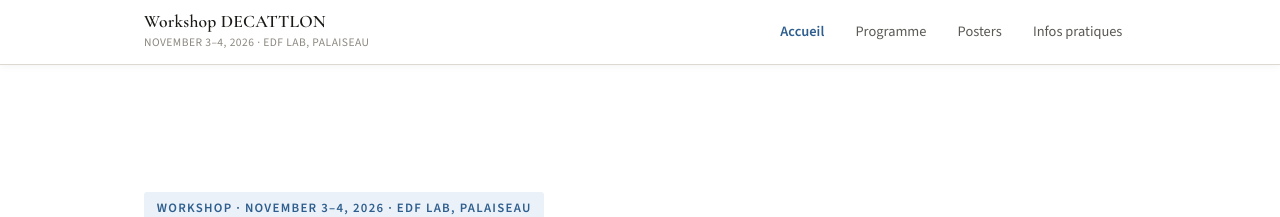
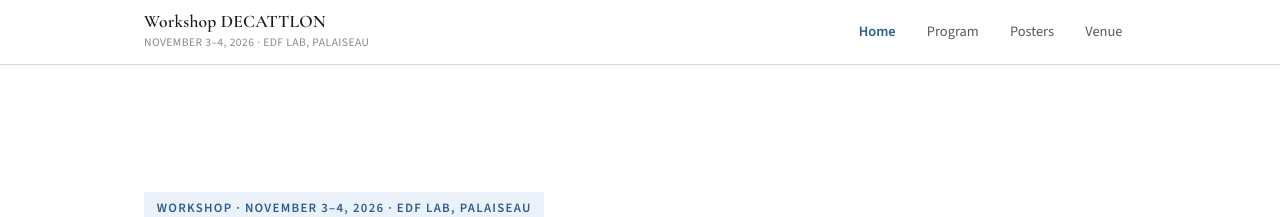
Before and after one commit to yvenn-amara/DECATTLON, a Jekyll site: the page built from index.md, in a window 1280 px wide. Shown: the top 217 px of the page. Built offline with Jekyll 4.4.1, drawn with Linux system fonts in a browser that asks for light colours.

Commit message:
Update navigation labels to English

```diff
--- a/_includes/nav.html
+++ b/_includes/nav.html
@@ -1,9 +1,10 @@
-<nav id="main-nav" class="site-nav" aria-label="Navigation principale">
+
+<nav id="main-nav" class="site-nav" aria-label="Main navigation">
   <ul>
-    <li><a href="{{ '/' | relative_url }}"{% if page.url == '/' %} aria-current="page"{% endif %}>Accueil</a></li>
-    <li><a href="{{ '/program/' | relative_url }}"{% if page.url contains '/program' %} aria-current="page"{% endif %}>Programme</a></li>
+    <li><a href="{{ '/' | relative_url }}"{% if page.url == '/' %} aria-current="page"{% endif %}>Home</a></li>
+    <li><a href="{{ '/program/' | relative_url }}"{% if page.url contains '/program' %} aria-current="page"{% endif %}>Program</a></li>
     <li><a href="{{ '/call-for-posters/' | relative_url }}"{% if page.url contains '/call-for-posters' %} aria-current="page"{% endif %}>Posters</a></li>
-    <li><a href="{{ '/venue/' | relative_url }}"{% if page.url contains '/venue' %} aria-current="page"{% endif %}>Infos pratiques</a></li>
+    <li><a href="{{ '/venue/' | relative_url }}"{% if page.url contains '/venue' %} aria-current="page"{% endif %}>Venue</a></li>
   </ul>
 </nav>
 
```
Also changed, not shown: other parts of _includes/nav.html (+1 -1 lines).
